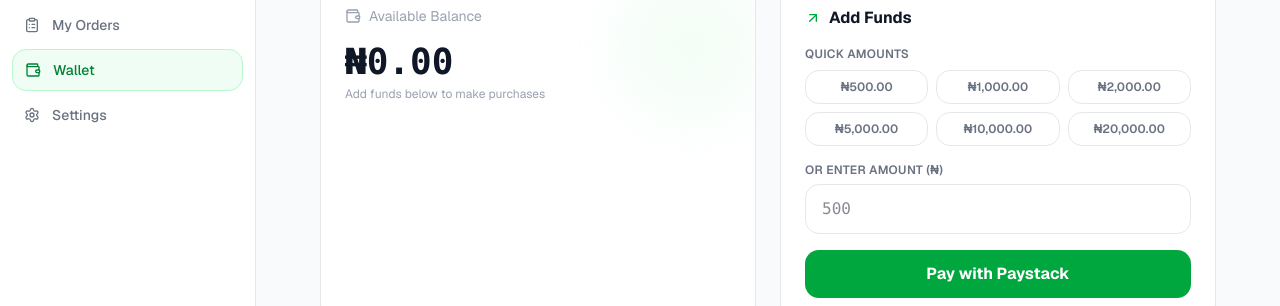
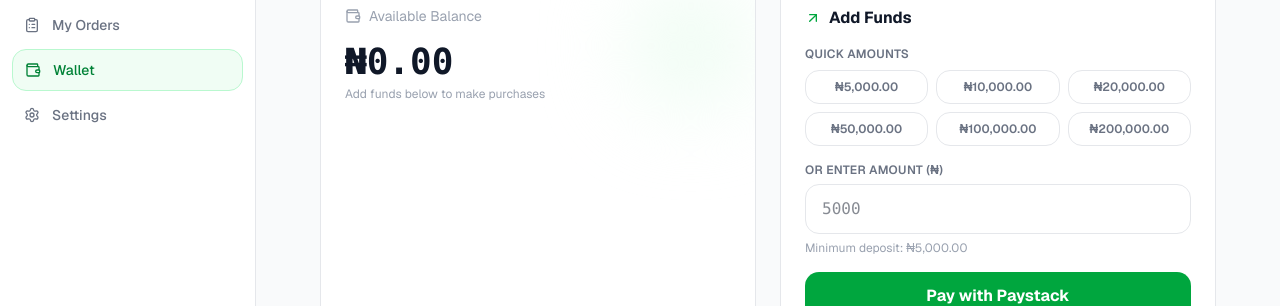
Before and after one commit to Caleboc1/CalShop, a Next.js app: page /dashboard/wallet in a window 1280 px wide. Shown: the part 163-469 px from the top of the page. Built offline with nearby package versions, Linux system fonts and the light colour scheme; no server answers; the database is empty; sample sign-in values are in the browser's storage.

Commit message:
chore: wallet min funding increased to 5k

```diff
--- a/src/app/dashboard/wallet/page.tsx
+++ b/src/app/dashboard/wallet/page.tsx
@@ -29,7 +29,8 @@ export default function WalletPage() {
   async function handleFund(e: React.FormEvent) {
     e.preventDefault();
     const amt = parseFloat(amount);
-    if (!amt || amt < 100) { toast.error("Minimum deposit is ₦100"); return; }
+    // Changed minimum from 100 to 5000
+    if (!amt || amt < 5000) { toast.error(`Minimum deposit is ${formatNGN(5000)}`); return; }
     setLoading(true);
     const res = await fetch("/api/wallet/fund", { method: "POST", headers: { "Content-Type": "application/json" }, body: JSON.stringify({ amount: amt }) });
     const data = await res.json();
@@ -38,7 +39,8 @@ export default function WalletPage() {
     window.location.href = data.url;
   }
 
-  const presets = [500, 1000, 2000, 5000, 10000, 20000];
+  // Updated presets to have 5000 as the smallest option
+  const presets = [5000, 10000, 20000, 50000, 100000, 200000];
 
   return (
     <div className="max-w-4xl mx-auto space-y-6">
@@ -70,8 +72,9 @@ export default function WalletPage() {
             </div>
             <div>
               <label className="text-xs text-gray-500 mb-1.5 block font-semibold uppercase tracking-wide">Or enter amount (₦)</label>
-              <input type="number" value={amount} onChange={e => setAmount(e.target.value)} min="100"
-                className="w-full border border-gray-200 rounded-xl px-4 py-3 text-gray-900 font-mono focus:outline-none focus:border-green-500 transition-colors" placeholder="500" />
+              <input type="number" value={amount} onChange={e => setAmount(e.target.value)} min="5000"
+                className="w-full border border-gray-200 rounded-xl px-4 py-3 text-gray-900 font-mono focus:outline-none focus:border-green-500 transition-colors" placeholder="5000" />
+              <p className="text-xs text-gray-400 mt-1.5">Minimum deposit: {formatNGN(5000)}</p>
             </div>
             <button type="submit" disabled={loading}
               className="w-full py-3 bg-green-600 hover:bg-green-500 disabled:opacity-50 text-white font-bold rounded-xl transition-colors">
```
